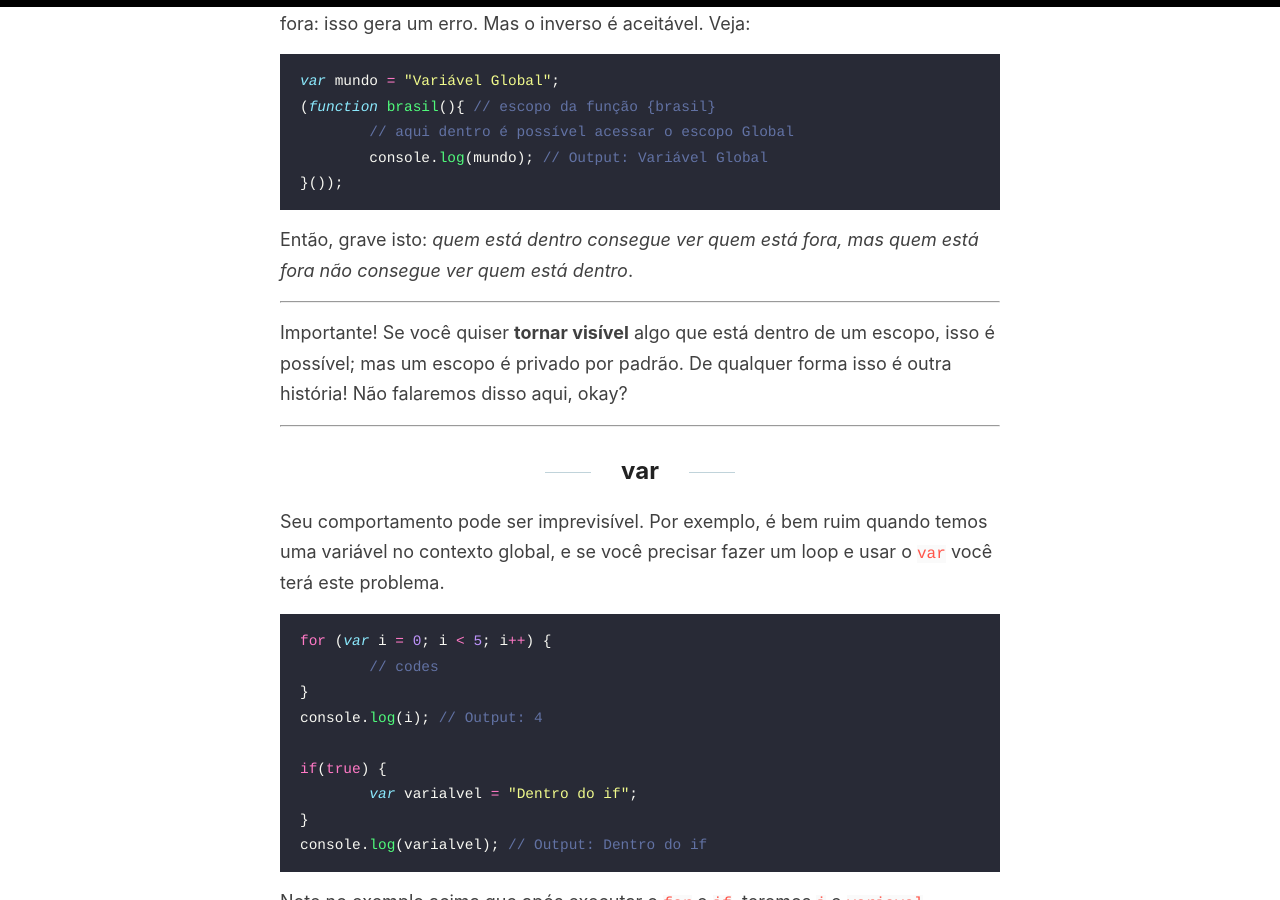
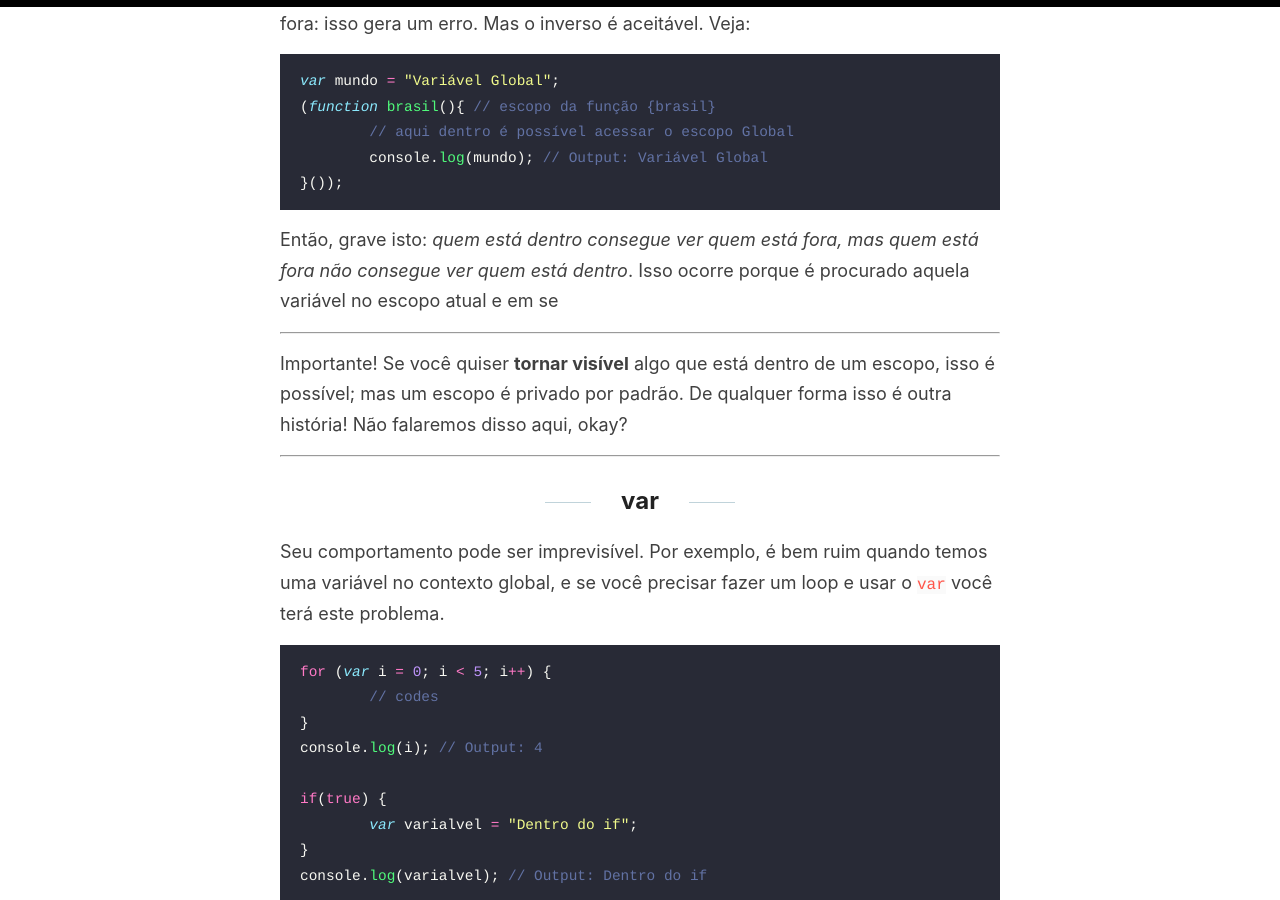
Before and after one commit to mrgenesis/mrgenesis, a Jekyll site: the page built from _posts/2020-04-19-Domine-Tudo-Sobre-var-let-e-const.md, in a window 1280 px wide and 900 px high, scrolled down 1326 px. Built offline with Jekyll 4.4.1, drawn with Linux system fonts in a browser that asks for light colours; comment, search, counter and statistics services are not loaded; part of the change alters nothing that is shown.

Commit message:
_posts/2020-04-19-Domine-Tudo-Sobre-var-let-e-const.md updated from https://stackedit.io/

````diff
--- a/_posts/2020-04-19-Domine-Tudo-Sobre-var-let-e-const.md
+++ b/_posts/2020-04-19-Domine-Tudo-Sobre-var-let-e-const.md
@@ -34,6 +34,7 @@ var mundo = "Variável Global";
 }());
 ```
 Então, grave isto: _quem está dentro consegue ver quem está fora, mas quem está fora não consegue ver quem está dentro_.
+Isso ocorre porque é procurado aquela variável no escopo atual e em se
 
 ---------
 
@@ -188,6 +189,6 @@ let b = 10;
 
 
 <!--stackedit_data:
-eyJoaXN0b3J5IjpbLTY3MDU4NjA4MywxNjA5MTE4MDM1LC0xNz
-A3MjA1N119
+eyJoaXN0b3J5IjpbLTExMTU4NTQ0NzIsMTYwOTExODAzNSwtMT
+cwNzIwNTddfQ==
 -->
````
